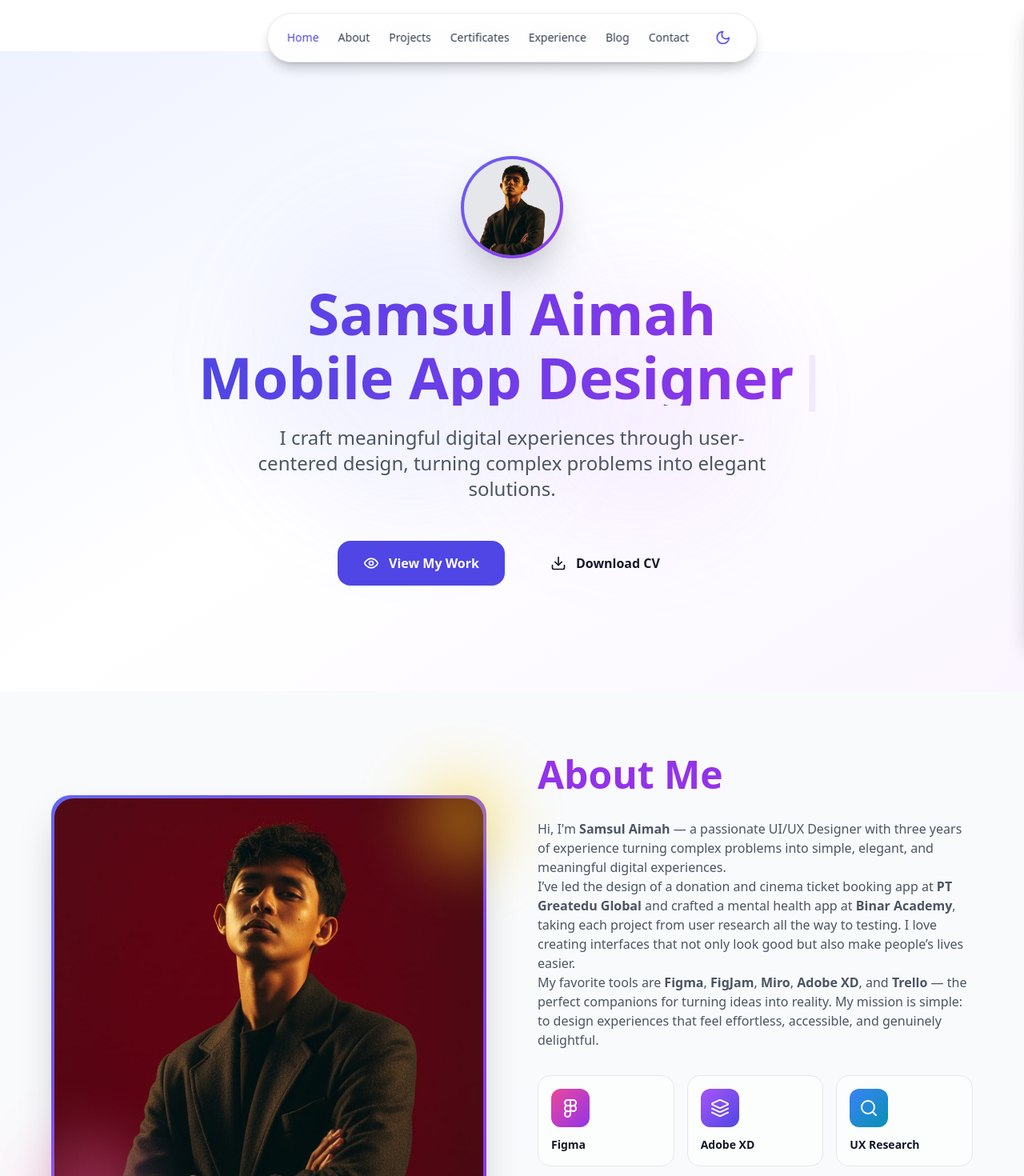
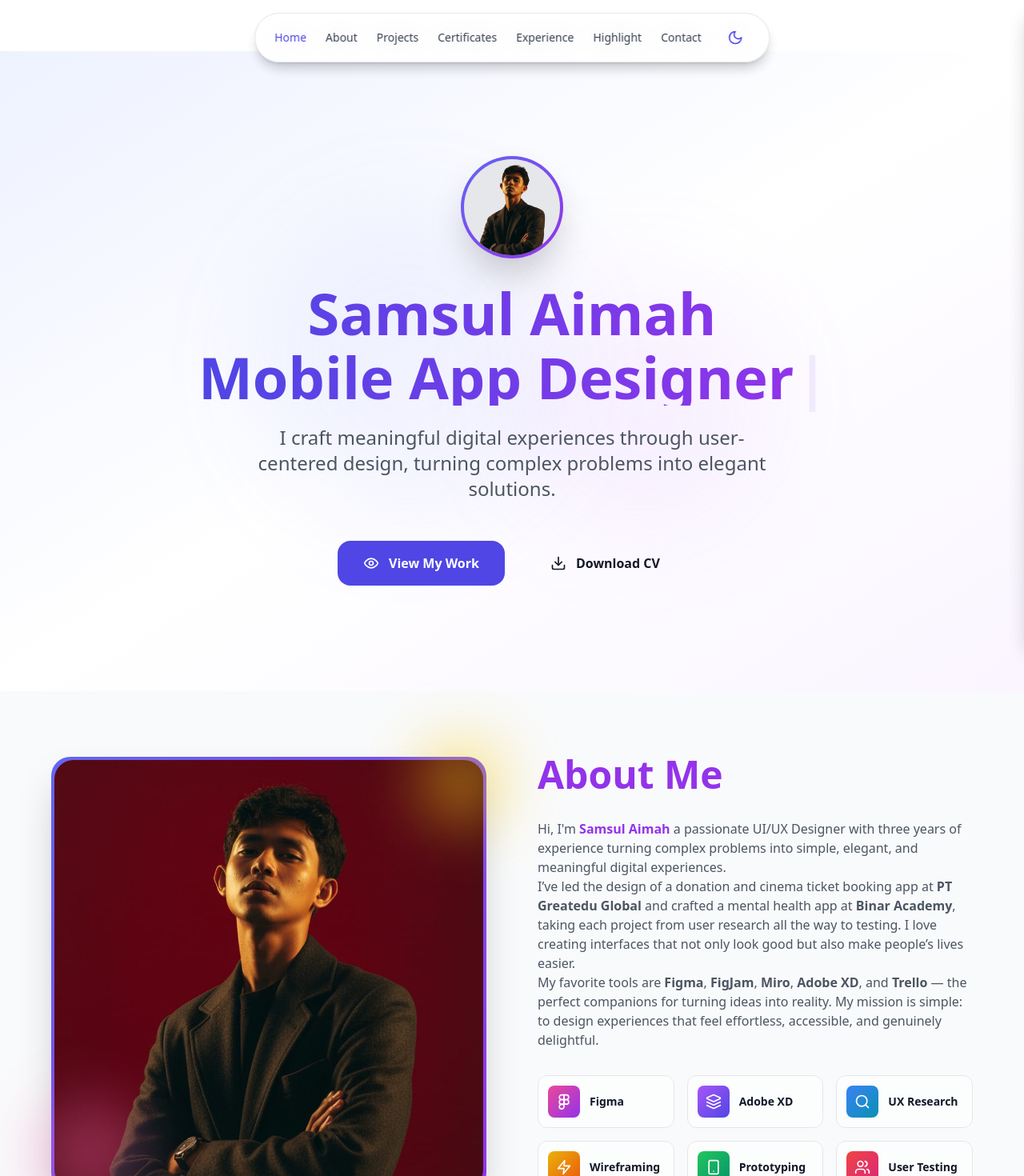
Before and after one commit to SamsulAimah/portfolio-samsul-aimah, a React (Vite) app: page / in a window 1280 px wide. Shown: the top 1470 px of the page at 80% size. Built offline with nearby package versions, Linux system fonts and the light colour scheme.

Commit message:
update 19 sep 25

```diff
--- a/package.json
+++ b/package.json
@@ -11,6 +11,7 @@
   },
   "dependencies": {
     "@supabase/supabase-js": "^2.57.4",
+    "aos": "^2.3.4",
     "lucide-react": "^0.344.0",
     "react": "^18.3.1",
     "react-dom": "^18.3.1",
--- a/src/components/About.jsx
+++ b/src/components/About.jsx
@@ -1,26 +1,19 @@
-import React, { useRef, useState, useEffect } from "react";
+import React, { useRef, useEffect } from "react";
 import { Figma, Layers, Search, Zap, Smartphone, Users } from "lucide-react";
+import AOS from "aos";
+import "aos/dist/aos.css";
 import Profil from "../assets/pp.jpg";
 
 const About = () => {
   const aboutRef = useRef(null);
-  const [isVisible, setIsVisible] = useState(false);
 
   useEffect(() => {
-    const observer = new IntersectionObserver(
-      ([entry]) => {
-        if (entry.isIntersecting) {
-          setIsVisible(true);
-        }
-      },
-      { threshold: 0.2 }
-    );
-
-    if (aboutRef.current) {
-      observer.observe(aboutRef.current);
-    }
-
-    return () => observer.disconnect();
+    AOS.init({
+      duration: 800,
+      once: true,
+      offset: 100,
+      easing: "ease-out-cubic",
+    });
   }, []);
 
   const skills = [
@@ -33,26 +26,14 @@ const About = () => {
   ];
 
   return (
-    <section
-      id="about" // ✅ Tambahkan id agar Navbar bisa scrollspy
-      ref={aboutRef}
-      className="py-20 px-6 bg-gray-50 dark:bg-gray-800"
-    >
+    <section id="about" ref={aboutRef} className="py-20 px-6 bg-gray-50 dark:bg-gray-800">
       <div className="max-w-6xl mx-auto">
         <div className="grid lg:grid-cols-2 gap-16 items-center">
           {/* Profile Image */}
-          <div
-            className={`relative transition-all duration-1000 ${
-              isVisible ? "opacity-100 translate-x-0" : "opacity-0 -translate-x-20"
-            }`}
-          >
+          <div data-aos="fade-right" className="relative">
             <div className="aspect-square rounded-3xl bg-gradient-to-br from-indigo-500 to-purple-600 p-1 shadow-2xl">
               <div className="w-full h-full rounded-3xl bg-gray-200 dark:bg-gray-700 flex items-center justify-center overflow-hidden">
-                <img
-                  src={Profil}
-                  alt="Profile"
-                  className="w-full h-full object-cover"
-                />
+                <img src={Profil} alt="Profile" className="w-full h-full object-cover" />
               </div>
             </div>
             <div className="absolute -top-4 -right-4 w-24 h-24 bg-yellow-400 rounded-full blur-2xl opacity-60"></div>
@@ -60,17 +41,13 @@ const About = () => {
           </div>
 
           {/* Bio Content */}
-          <div
-            className={`transition-all duration-1000 delay-300 ${
-              isVisible ? "opacity-100 translate-x-0" : "opacity-0 translate-x-20"
-            }`}
-          >
+          <div data-aos="fade-left" data-aos-delay="200">
             <h2 className="text-4xl md:text-5xl font-bold text-purple-600 dark:text-purple-400 mb-8">
               About Me
             </h2>
             <div className="prose prose-lg text-gray-600 dark:text-gray-300 mb-8">
               <p>
-                Hi, I'm <strong>Samsul Aimah</strong> — a passionate UI/UX
+                Hi, I'm <strong className="text-purple-600 dark:text-purple-400">Samsul Aimah</strong> a passionate UI/UX
                 Designer with three years of experience turning complex problems
                 into simple, elegant, and meaningful digital experiences.
               </p>
@@ -92,20 +69,18 @@ const About = () => {
             </div>
 
             {/* Skills Grid */}
-            <div
-              className={`grid grid-cols-2 md:grid-cols-3 gap-4 transition-all duration-1000 delay-500 ${
-                isVisible ? "opacity-100 translate-y-0" : "opacity-0 translate-y-10"
-              }`}
-            >
-              {skills.map((skill) => (
+            <div className="grid grid-cols-2 md:grid-cols-3 gap-4">
+              {skills.map((skill, index) => (
                 <div
                   key={skill.name}
-                  className="group p-4 bg-white/50 dark:bg-gray-700/50 backdrop-blur-sm rounded-2xl border border-gray-200 dark:border-gray-600 hover:shadow-xl transition-all duration-300 hover:-translate-y-2"
+                  data-aos="fade-up"
+                  data-aos-delay={index * 100}
+                  className="flex items-center gap-3 p-3 bg-white/50 dark:bg-gray-700/50 backdrop-blur-sm rounded-xl border border-gray-200 dark:border-gray-600 hover:shadow-xl transition-all duration-300 hover:-translate-y-1"
                 >
                   <div
-                    className={`w-12 h-12 rounded-xl bg-gradient-to-br ${skill.color} flex items-center justify-center mb-3 group-hover:scale-110 transition-transform duration-300`}
+                    className={`w-10 h-10 rounded-lg bg-gradient-to-br ${skill.color} flex items-center justify-center transform transition-transform duration-300 group-hover:rotate-6 group-hover:scale-110`}
                   >
-                    <skill.icon className="w-6 h-6 text-white" />
+                    <skill.icon className="w-5 h-5 text-white" />
                   </div>
                   <h3 className="font-semibold text-gray-900 dark:text-white text-sm">
                     {skill.name}
--- a/src/components/Blog.jsx
+++ b/src/components/Blog.jsx
@@ -65,10 +65,10 @@ const Blog = () => {
           }`}
         >
           <h2 className="text-4xl md:text-5xl font-bold text-purple-600 dark:text-purple-400 mb-6">
-            🚀 Design Insights
+            🚀 Design Highlight
           </h2>
           <p className="text-xl text-gray-600 dark:text-gray-300 max-w-2xl mx-auto">
-            Sharing thoughts on design, user experience, and the future of digital products.
+          Sharing thoughts on design, user experience, and digital innovation exploring the creative process, what makes a product compelling, and how technology and design are shaping the future.
           </p>
         </div>
 
--- a/src/components/Certificates.jsx
+++ b/src/components/Certificates.jsx
@@ -111,7 +111,7 @@ const Certificates = () => {
 
   return (
     <section
-    id="certificates"
+      id="certificates"
       ref={certificatesRef}
       className="py-20 px-6 bg-gray-50 dark:bg-gray-800"
     >
@@ -155,8 +155,9 @@ const Certificates = () => {
                   <img
                     src={cert.image}
                     alt={cert.title}
-                    className="w-full h-full object-cover group-hover:scale-105 transition-transform duration-300"
+                    className="w-full h-auto max-h-48 object-contain bg-gray-100 dark:bg-gray-900 p-2 rounded-lg group-hover:scale-105 transition-transform duration-300"
                   />
+
                   {cert.verified && (
                     <div className="absolute top-3 right-3 bg-green-500 text-white p-2 rounded-full">
                       <Award className="w-4 h-4" />
@@ -194,12 +195,12 @@ const Certificates = () => {
         {selectedCert && (
           <div className="fixed inset-0 bg-black/50 backdrop-blur-sm z-50 flex items-center justify-center p-4">
             <div className="bg-white dark:bg-gray-800 rounded-3xl max-w-3xl w-full shadow-xl overflow-hidden">
-              <div className="p-8">
+              <div className="p-6 md:p-8">
                 {/* Header Modal */}
-                <div className="flex justify-between items-start mb-6">
+                <div className="flex justify-between items-start mb-4 md:mb-6">
                   <div className="flex items-center gap-3">
-                    <Award className="w-8 h-8 text-indigo-600" />
-                    <h3 className="text-2xl font-bold text-gray-900 dark:text-white">
+                    <Award className="w-6 h-6 md:w-8 md:h-8 text-indigo-600" />
+                    <h3 className="text-xl md:text-2xl font-bold text-gray-900 dark:text-white leading-snug">
                       {selectedCert.title}
                     </h3>
                   </div>
@@ -207,23 +208,26 @@ const Certificates = () => {
                     onClick={() => setSelectedCert(null)}
                     className="p-2 hover:bg-gray-100 dark:hover:bg-gray-700 rounded-full transition-colors"
                   >
-                    <X className="w-6 h-6 text-gray-600 dark:text-gray-300" />
+                    <X className="w-5 h-5 md:w-6 md:h-6 text-gray-600 dark:text-gray-300" />
                   </button>
                 </div>
 
                 {/* Gambar di Modal */}
-                <img
-                  src={selectedCert.image}
-                  alt={selectedCert.title}
-                  className="w-full aspect-video object-cover rounded-2xl mb-6"
-                />
+                <div className="flex justify-center">
+                  <img
+                    src={selectedCert.image}
+                    alt={selectedCert.title}
+                    className="max-h-[65vh] w-auto object-contain rounded-xl bg-gray-100 dark:bg-gray-900 p-2 md:p-4"
+                  />
+                </div>
 
                 {/* Detail di Modal */}
-                <div className="text-center">
-                  <p className="text-lg text-gray-700 dark:text-gray-300 mb-1">
-                    Issued by <strong>{selectedCert.issuer}</strong>
+                <div className="text-center mt-4">
+                  <p className="text-sm md:text-base text-gray-700 dark:text-gray-300 mb-1">
+                    Issued by{" "}
+                    <span className="font-medium">{selectedCert.issuer}</span>
                   </p>
-                  <p className="text-sm text-gray-500 dark:text-gray-400">
+                  <p className="text-xs text-gray-500 dark:text-gray-400">
                     {selectedCert.date}
                   </p>
                 </div>
--- a/src/components/Navbar.jsx
+++ b/src/components/Navbar.jsx
@@ -1,18 +1,30 @@
 import React, { useState, useEffect } from "react";
-import { Menu, X, Moon, Sun } from "lucide-react";
+import {
+  Menu,
+  X,
+  Moon,
+  Sun,
+  Home,
+  User,
+  Folder,
+  Award,
+  Briefcase,
+  BookOpen,
+  Mail,
+} from "lucide-react";
 
 const Navbar = ({ isDark, toggleDarkMode }) => {
   const [isOpen, setIsOpen] = useState(false);
   const [activeSection, setActiveSection] = useState();
 
   const navLinks = [
-    { name: "Home", href: "#hero", id: "hero" },
-    { name: "About", href: "#about", id: "about" },
-    { name: "Projects", href: "#project", id: "project" },
-    { name: "Certificates", href: "#certificates", id: "certificates" },
-    { name: "Experience", href: "#experience", id: "experience" },
-    { name: "Blog", href: "#blog", id: "blog" },
-    { name: "Contact", href: "#contact", id: "contact" },
+    { name: "Home", href: "#hero", id: "hero", icon: <Home size={18} /> },
+    { name: "About", href: "#about", id: "about", icon: <User size={18} /> },
+    { name: "Projects", href: "#project", id: "project", icon: <Folder size={18} /> },
+    { name: "Certificates", href: "#certificates", id: "certificates", icon: <Award size={18} /> },
+    { name: "Experience", href: "#experience", id: "experience", icon: <Briefcase size={18} /> },
+    { name: "Highlight", href: "#blog", id: "blog", icon: <BookOpen size={18} /> },
+    { name: "Contact", href: "#contact", id: "contact", icon: <Mail size={18} /> },
   ];
 
   // Scrollspy
@@ -95,7 +107,8 @@ const Navbar = ({ isDark, toggleDarkMode }) => {
         {/* Header Sidebar */}
         <div className="flex justify-between items-center p-4 border-b border-gray-200 dark:border-gray-700">
           <h2 className="text-lg font-bold text-gray-900 dark:text-white">
-            Menu
+            Samsul{" "}
+            <span className="text-indigo-600 dark:text-indigo-400">Aimah</span>
           </h2>
           <button
             onClick={() => setIsOpen(false)}
@@ -105,19 +118,20 @@ const Navbar = ({ isDark, toggleDarkMode }) => {
           </button>
         </div>
 
-        {/* Links Sidebar */}
+        {/* Links Sidebar (dengan ikon) */}
         <div className="flex flex-col p-4 space-y-4">
           {navLinks.map((link) => (
             <a
               key={link.id}
               href={link.href}
               onClick={() => setIsOpen(false)}
-              className={`text-sm font-medium transition-colors duration-300 ${
+              className={`flex items-center gap-3 text-sm font-medium transition-colors duration-300 ${
                 activeSection === link.id
                   ? "text-indigo-600 dark:text-indigo-400"
                   : "text-gray-700 dark:text-gray-300 hover:text-indigo-500 dark:hover:text-indigo-400"
               }`}
             >
+              {link.icon}
               {link.name}
             </a>
           ))}
```
Also changed, not shown: 1 other file (tests, documents, lock files or other folders).
